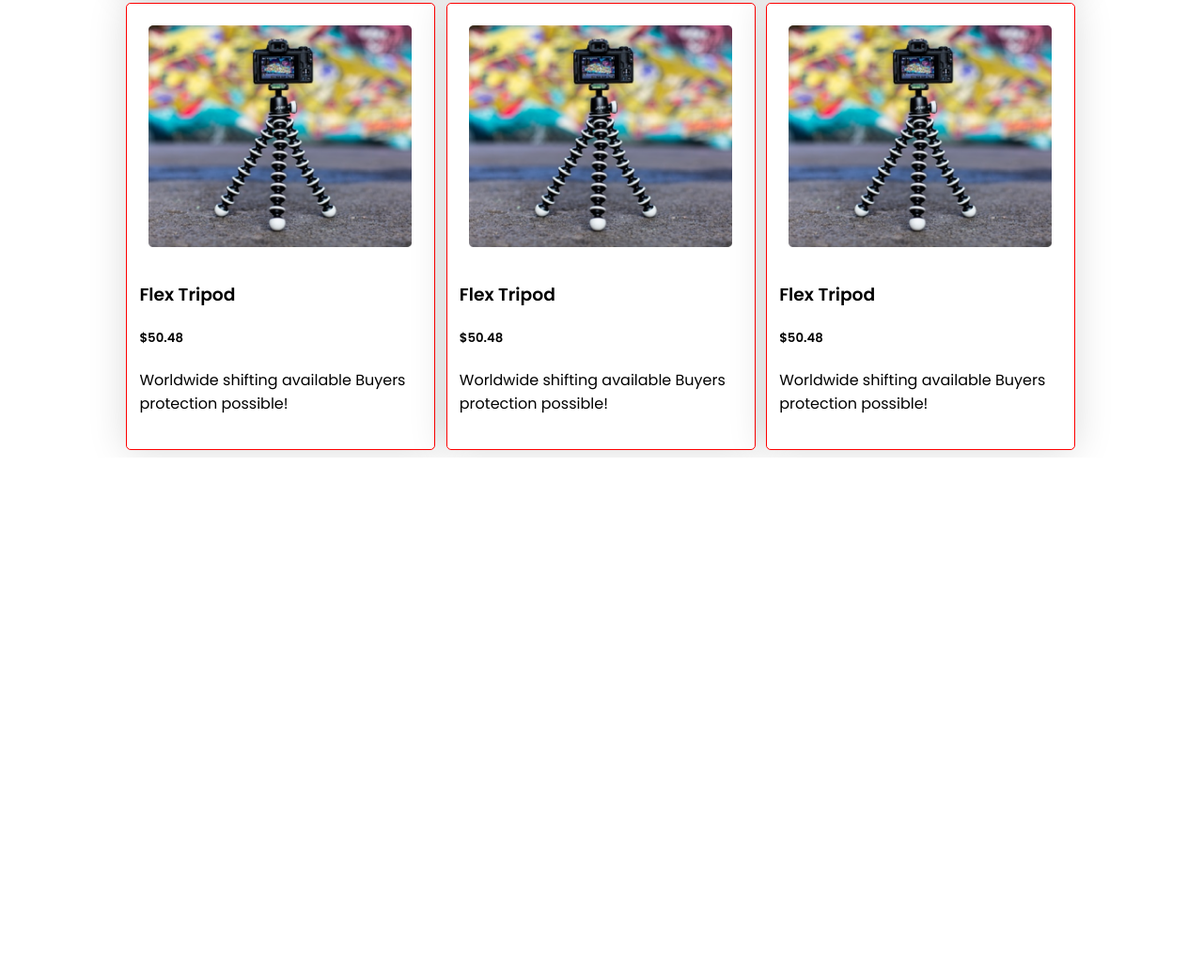
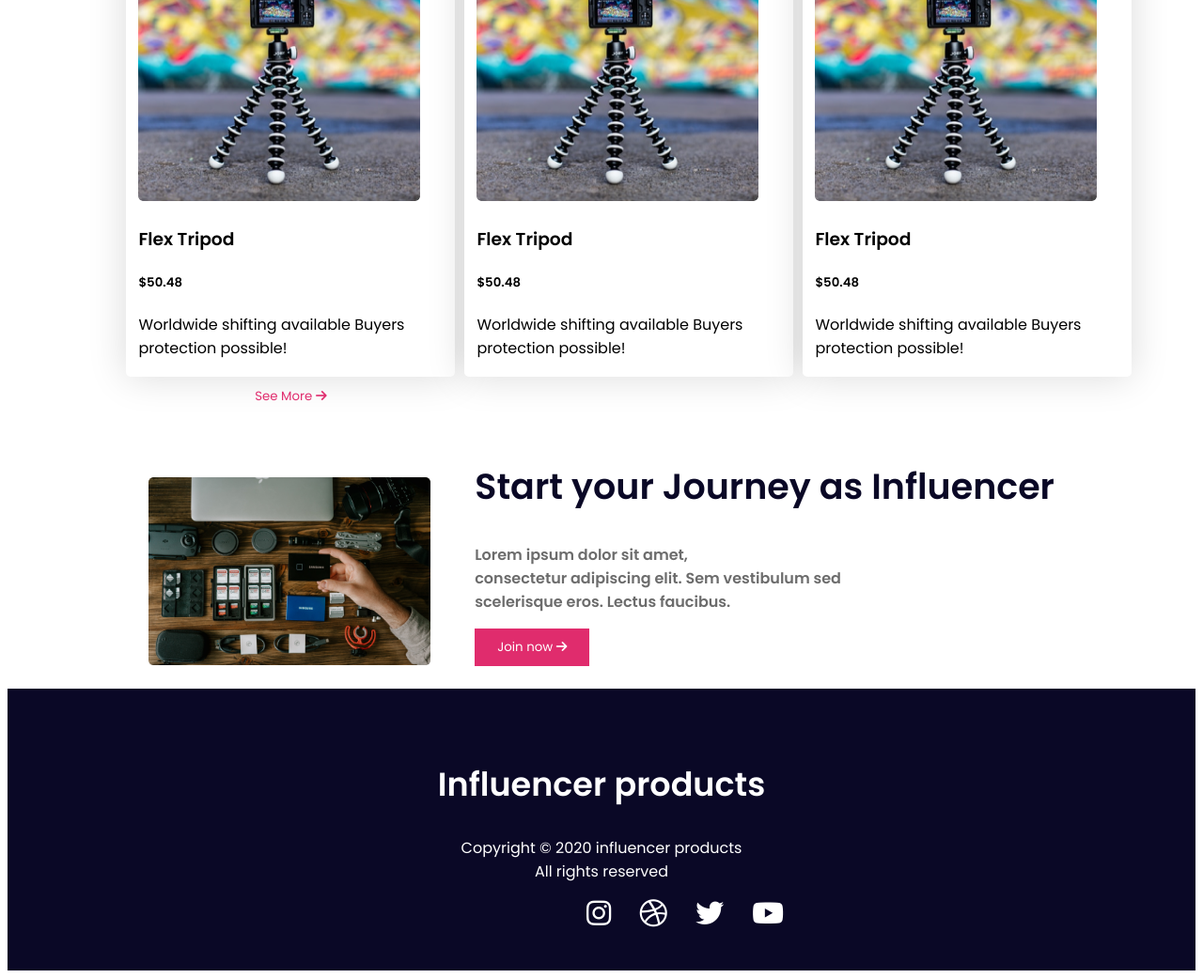
Before and after one commit to alimurdipu/influencer-gear, a plain HTML site: page index.html in a window 1280 px wide. Shown: the part 1755-2796 px from the top of the page at 94% size. Before the commit the page ends 2242 px from the top, so only its background shows below. Drawn offline with Linux system fonts and the light colour scheme.

Commit message:
without responsive

```diff
--- a/index.html
+++ b/index.html
@@ -121,8 +121,37 @@
             Worldwide shifting available Buyers protection possible!
           </p>
         </div>
+        <button class="see-more">
+          See More <i class="fa-solid fa-arrow-right"></i>
+        </button>
       </div>
     </main>
-    <footer></footer>
+    <footer>
+      <div class="featured-container">
+        <img src="images/gear.png" alt="" />
+        <div class="featured-description">
+          <h2>Start your Journey as Influencer</h2>
+          <p>
+            Lorem ipsum dolor sit amet, <br> consectetur adipiscing elit. Sem
+            vestibulum sed <br> scelerisque eros. Lectus faucibus.
+          </p>
+          <button class="join-now">Join now <i class="fa-solid fa-arrow-right"></i></button>
+        </div>
+      </div>
+      </div>
+      <div class="footer-container">
+        <div class="footer-text">
+          <h2 class="footer-title">Influencer products</h2>
+          <p>Copyright © 2020  influencer products <br>
+            All rights reserved</p>
+            <div class="footer-icon">
+              <i class="fa-brands fa-instagram"></i>
+              <i class="fa-brands fa-dribbble"></i>
+              <i class="fa-brands fa-twitter"></i>
+              <i class="fa-brands fa-youtube"></i>
+            </div>
+        </div>
+      </div>
+    </footer>
   </body>
 </html>
--- a/style.css
+++ b/style.css
@@ -2,6 +2,9 @@
 * {
   box-sizing: border-box;
   font-family: "Poppins", sans-serif;
+}
+.hide {
+  visibility: hidden;
 }
 nav {
   height: 150px;
@@ -55,6 +58,7 @@ nav li a {
   background: #e02c6d;
   border: none;
   color: #fff;
+  padding: 10px 24px;
   gap: 5px;
 }
 
@@ -73,33 +77,95 @@ nav li a {
 }
 
 /* collection section style */
-main{
+main {
   width: 80%;
   margin: 0 auto;
 }
-main h4{
+main h4 {
   text-align: center;
   font-size: 1.5rem;
   font-weight: 700;
 }
-.collection-container{
+.collection-container {
   display: grid;
   grid-template-columns: repeat(3, 1fr);
-    gap:10px;
+  gap: 10px;
 }
-.collection-items{
-    border: 1px solid red;
-    width: 329px;
-    height: 476px;
+.collection-items {
+  width: 350px;
+  height: 450px;
   border-radius: 5px;
   background: #fff;
   box-shadow: 0px 0px 40px 0px rgba(0, 0, 0, 0.15);
   padding: 13px;
-
 }
-.collection-items img{
+.collection-items img {
   width: 300px;
-    height: 256px;
+  height: 250px;
   border-radius: 5px;
-    padding: 10px 10px;
 }
+.see-more {
+  background: none;
+  border: none;
+  color: #e02c6d;
+  margin-bottom: 50px;
+}
+/* featured-style */
+.featured-container {
+  height: 250px;
+  width: 80%;
+  margin: 0 auto;
+  display: flex;
+  justify-content: space-around;
+  align-items: center;
+  text-align: left;
+}
+.featured-container img {
+  width: 300px;
+  height: 200px;
+}
+.featured-container h2 {
+  color: #0a0826;
+  font-size: 38px;
+  font-weight: 700;
+}
+.featured-container p {
+  color: #6c6c6c;
+  font-size: 16px;
+  font-weight: 700;
+}
+.join-now {
+  background-color: #e02c6d;
+  border: none;
+  color: #fff;
+  padding: 10px 24px;
+  margin-bottom: 50px;
+}
+/* footer style */
+.footer-container {
+  height: 300px;
+  display: flex;
+  justify-content: center;
+  align-items: center;
+  flex-direction: column;
+  background: #0a0826;
+  color: #fff;
+  text-align: center;
+  margin: 0 auto;
+}
+.footer-title {
+  color: #fff;
+  font-size: 35px;
+  font-weight: 700;
+}
+.footer-icon {
+  display: flex;
+  justify-content: space-around;
+  gap: 30px;
+  width: 32px;
+  height: 32px;
+  font-size: 30px;
+  text-align: center;
+  align-items: center;
+  margin: 0 auto;
+}
```
Also changed, not shown: responsive.css (+14 -11 lines). Lines whose indentation alone changed are shown as unchanged.
